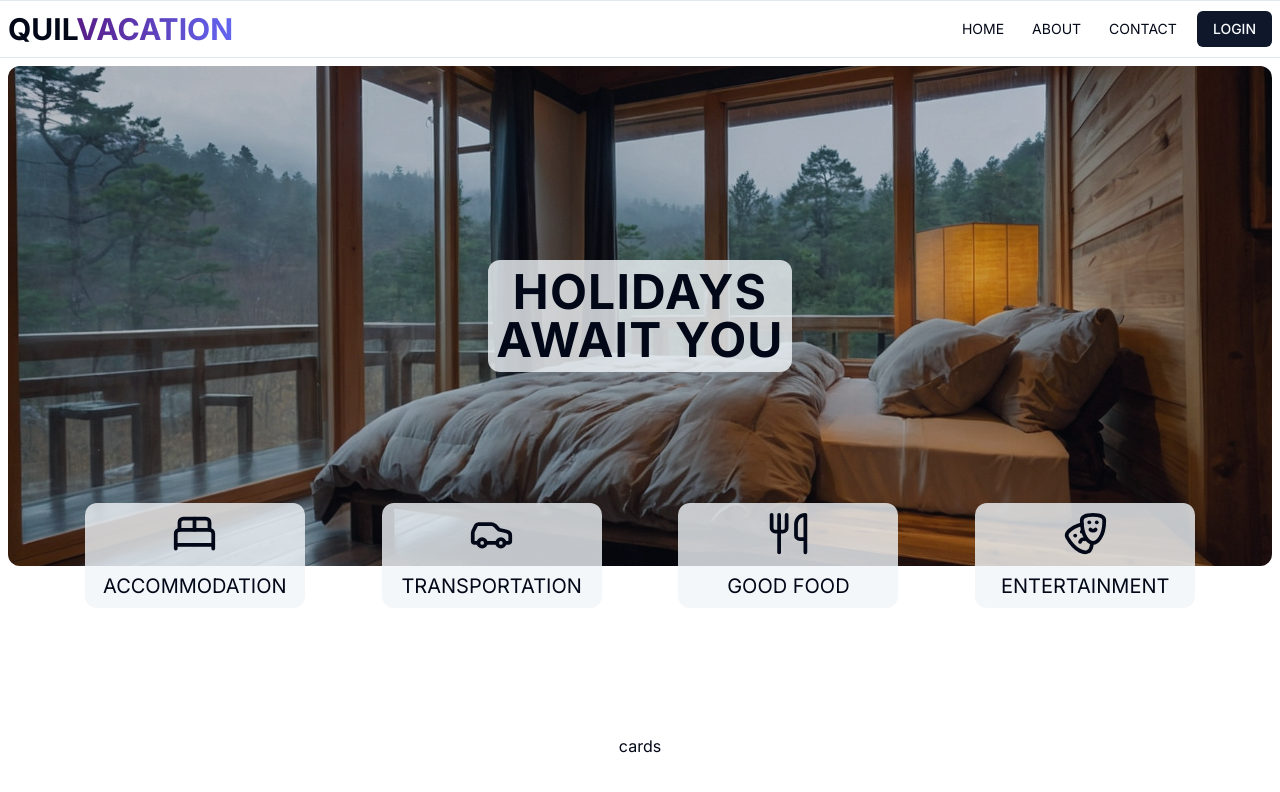
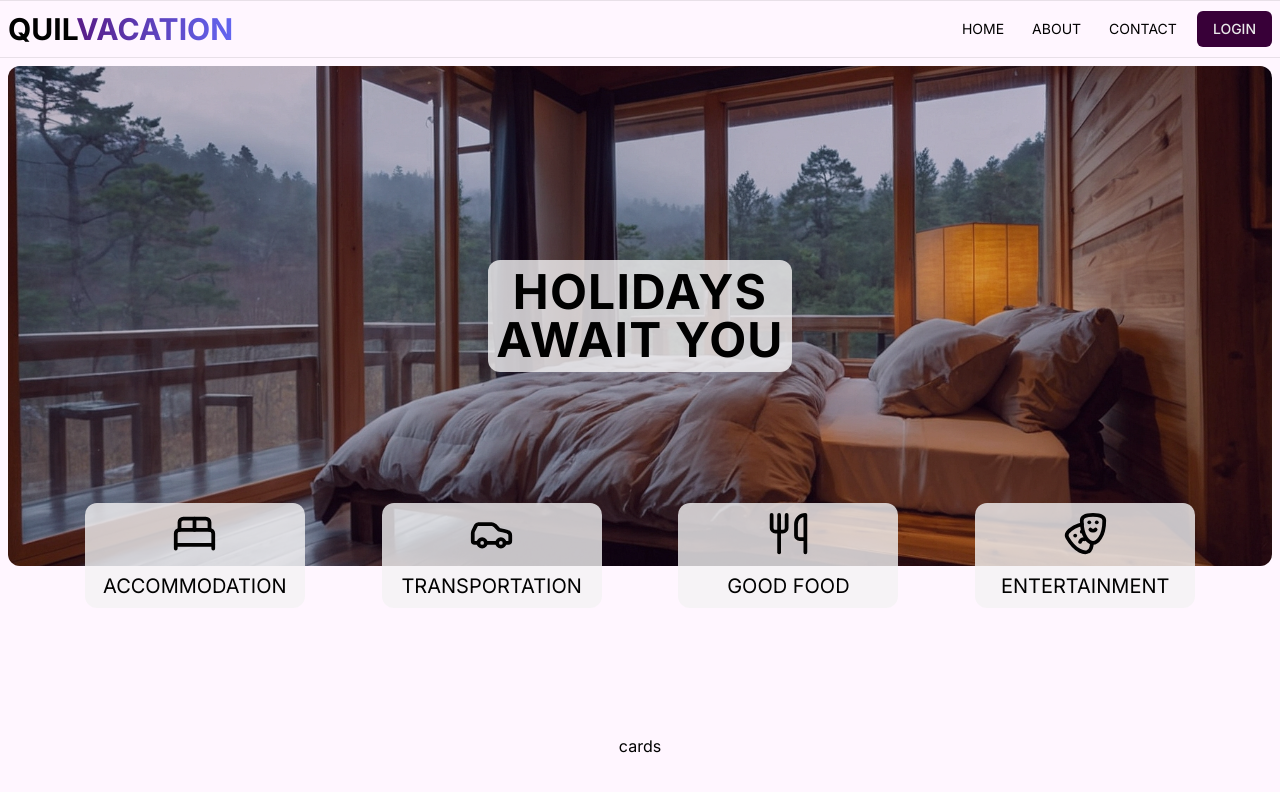
Before and after one commit to QuiLion7/project-quilvacation, a Next.js app: page / in a window 1280 px wide. Shown: the top 792 px of the page. Built offline with nearby package versions, Linux system fonts and the light colour scheme; no server answers.

Commit message:
feat: Updated normal and dark themes in global.css

```diff
--- a/src/app/globals.css
+++ b/src/app/globals.css
@@ -4,65 +4,70 @@
 
 @layer base {
   :root {
-    --background: 0 0% 100%;
-    --foreground: 222.2 84% 4.9%;
+    --gradient: #360033;
+    --background: -60 100% 98.22%;
+    --foreground: -60 10% 0.44%;
 
-    --card: 0 0% 100%;
-    --card-foreground: 222.2 84% 4.9%;
+    --muted: -60 10% 91.1%;
+    --muted-foreground: -60 5% 41.1%;
 
-    --popover: 0 0% 100%;
-    --popover-foreground: 222.2 84% 4.9%;
+    --popover: -60 10% 91.1%;
+    --popover-foreground: -60 10% 0.55%;
 
-    --primary: 222.2 47.4% 11.2%;
-    --primary-foreground: 210 40% 98%;
+    --card: -60 10% 91.1%;
+    --card-foreground: -60 10% 0.55%;
 
-    --secondary: 210 40% 96.1%;
-    --secondary-foreground: 222.2 47.4% 11.2%;
+    --border: -60 15% 89.44%;
+    --input: -60 15% 89.44%;
 
-    --muted: 210 40% 96.1%;
-    --muted-foreground: 215.4 16.3% 46.9%;
+    --primary: -60 100% 11%;
+    --primary-foreground: -60 2% 91.1%;
 
-    --accent: 210 40% 96.1%;
-    --accent-foreground: 222.2 47.4% 11.2%;
+    --secondary: -60 5% 95.55%;
+    --secondary-foreground: -60 7% 11.1%;
+
+    --accent: -60 5% 95.55%;
+    --accent-foreground: -60 7% 11.1%;
 
     --destructive: 0 84.2% 60.2%;
-    --destructive-foreground: 210 40% 98%;
+    --destructive-foreground: 0 0% 98%;
 
-    --border: 214.3 31.8% 91.4%;
-    --input: 214.3 31.8% 91.4%;
-    --ring: 222.2 84% 4.9%;
+    --ring: -60 100% 11%;
 
     --radius: 0.5rem;
   }
 
   .dark {
-    --background: 222.2 84% 4.9%;
-    --foreground: 210 40% 98%;
+    --gradient: #833ab4;
 
-    --card: 222.2 84% 4.9%;
-    --card-foreground: 210 40% 98%;
+    --background: 293 33.15% 3.76%;
+    --foreground: 293 5.1% 97.35%;
 
-    --popover: 222.2 84% 4.9%;
-    --popover-foreground: 210 40% 98%;
+    --muted: 293 25.5% 14.1%;
+    --muted-foreground: 293 5.1% 54.7%;
 
-    --primary: 210 40% 98%;
-    --primary-foreground: 222.2 47.4% 11.2%;
+    --popover: 293 54.8% 6.109999999999999%;
+    --popover-foreground: 293 5.1% 97.35%;
 
-    --secondary: 217.2 32.6% 17.5%;
-    --secondary-foreground: 210 40% 98%;
+    --card: 293 54.8% 6.109999999999999%;
+    --card-foreground: 293 5.1% 97.35%;
 
-    --muted: 217.2 32.6% 17.5%;
-    --muted-foreground: 215 20.2% 65.1%;
+    --border: 293 25.5% 14.1%;
+    --input: 293 25.5% 14.1%;
 
-    --accent: 217.2 32.6% 17.5%;
-    --accent-foreground: 210 40% 98%;
+    --primary: 293 51% 47%;
+    --primary-foreground: 293 5.1% 4.699999999999999%;
+
+    --secondary: 293 25.5% 14.1%;
+    --secondary-foreground: 293 5.1% 97.35%;
+
+    --accent: 293 25.5% 14.1%;
+    --accent-foreground: 293 5.1% 97.35%;
 
     --destructive: 0 62.8% 30.6%;
-    --destructive-foreground: 210 40% 98%;
+    --destructive-foreground: 293 5.1% 97.35%;
 
-    --border: 217.2 32.6% 17.5%;
-    --input: 217.2 32.6% 17.5%;
-    --ring: 212.7 26.8% 83.9%;
+    --ring: 293 51% 47%;
   }
 }
 
```
